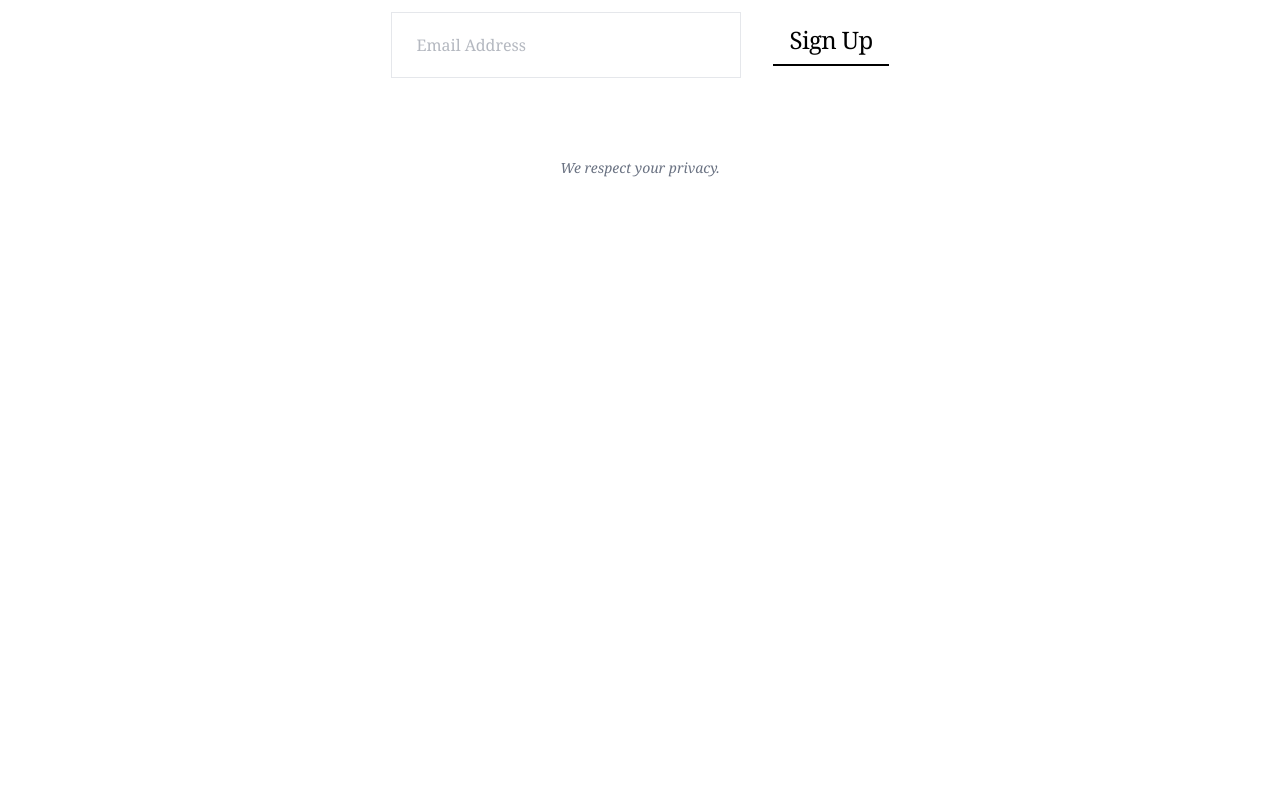
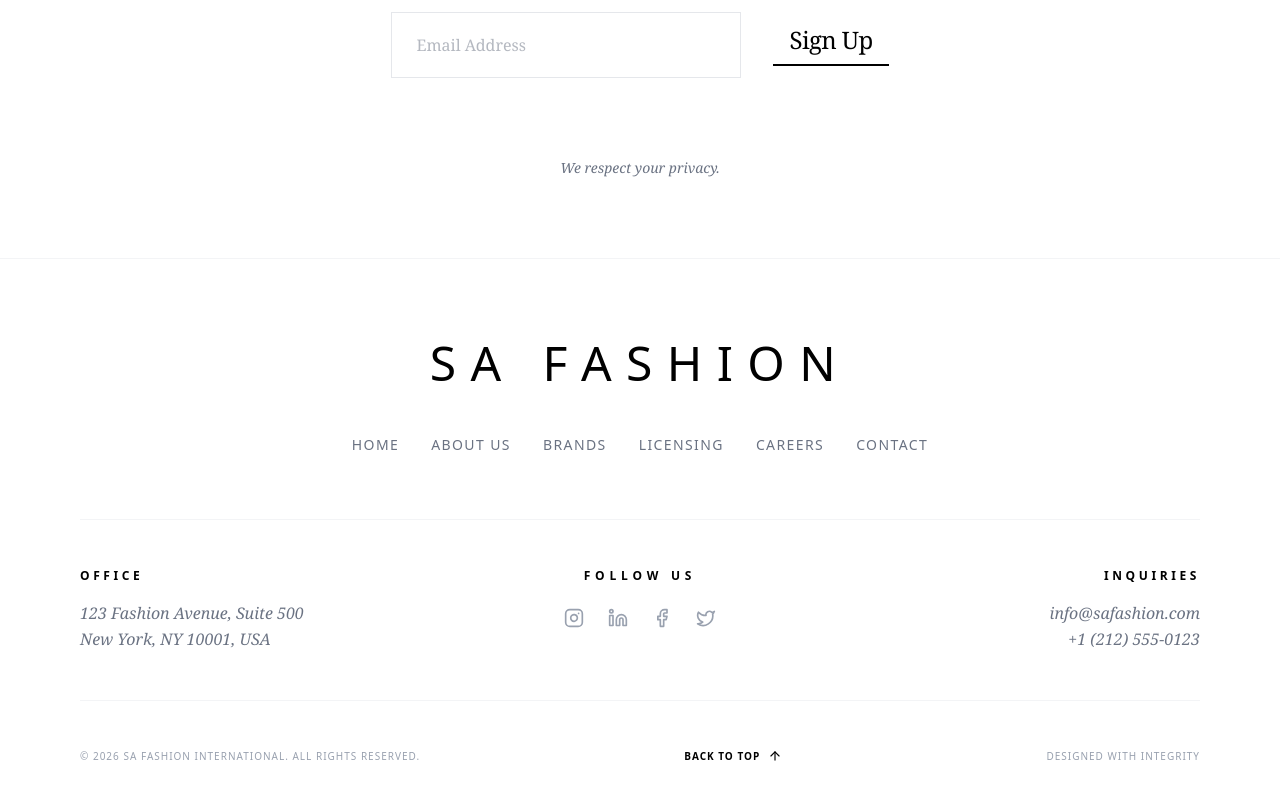
Before and after one commit to mdabdullahm/sa-fashion, a Next.js app: page / in a window 1280 px wide. Shown: the part 6068-6868 px from the top of the page. Before the commit the page ends 6326 px from the top, so only its background shows below. Built offline with nearby package versions, Linux system fonts and the light colour scheme.

Commit message:
update code

```diff
--- a/package.json
+++ b/package.json
@@ -11,7 +11,7 @@
   "dependencies": {
     "framer-motion": "^12.43.0",
     "install": "^0.13.0",
-    "lucide-react": "^1.28.0",
+    "lucide-react": "^0.563.0",
     "next": "16.2.12",
     "react": "19.2.4",
     "react-dom": "19.2.4"
--- a/src/app/layout.tsx
+++ b/src/app/layout.tsx
@@ -2,6 +2,7 @@ import type { Metadata } from "next";
 import { Geist, Geist_Mono } from "next/font/google";
 import "./globals.css";
 import Navbar from "@/components/common/Navbar";
+import Footer from "@/components/common/Footer";
 
 const geistSans = Geist({
   variable: "--font-geist-sans",
@@ -31,6 +32,7 @@ export default function RootLayout({
       <body className="min-h-full flex flex-col">
         <Navbar/>
         {children}
+        <Footer/>
       </body>
     </html>
   );
--- /dev/null
+++ b/src/components/common/Footer.tsx
@@ -0,0 +1,97 @@
+"use client";
+
+import React from "react";
+import Link from "next/link";
+import { motion } from "framer-motion";
+import { Instagram, Linkedin, Facebook, Twitter, ArrowUp } from "lucide-react";
+
+const Footer = () => {
+  const currentYear = new Date().getFullYear();
+
+  const scrollToTop = () => {
+    window.scrollTo({ top: 0, behavior: "smooth" });
+  };
+
+  return (
+    <footer className="w-full bg-white pt-20 pb-10 border-t border-gray-100">
+      <div className="max-w-full mx-auto px-6 md:px-12 lg:px-20">
+
+        {/* উপরের অংশ: লোগো এবং মেনু */}
+        <div className="flex flex-col items-center mb-16">
+          <Link href="/">
+            <h2 className="text-3xl md:text-5xl font-light tracking-[0.3em] uppercase text-black font-sans mb-12">
+              Sa Fashion
+            </h2>
+          </Link>
+
+          <nav className="flex flex-wrap justify-center gap-x-8 gap-y-4">
+            {["Home", "About Us", "Brands", "Licensing", "Careers", "Contact"].map((item) => (
+              <Link
+                key={item}
+                href={item === "Home" ? "/" : `/${item.toLowerCase().replace(" ", "")}`}
+                className="text-sm uppercase tracking-widest font-medium text-gray-500 hover:text-black transition-colors"
+              >
+                {item}
+              </Link>
+            ))}
+          </nav>
+        </div>
+
+        {/* মাঝখানের অংশ: ইনফো এবং সোশ্যাল */}
+        <div className="grid grid-cols-1 md:grid-cols-3 gap-12 py-12 border-y border-gray-100">
+
+          {/* এড্রেস */}
+          <div className="text-center md:text-left space-y-4">
+            <h4 className="text-xs uppercase tracking-[0.3em] font-bold text-black">Office</h4>
+            <p className="text-gray-500 font-serif leading-relaxed italic">
+              123 Fashion Avenue, Suite 500 <br />
+              New York, NY 10001, USA
+            </p>
+          </div>
+
+          {/* সোশ্যাল মিডিয়া */}
+          <div className="flex flex-col items-center space-y-6">
+            <h4 className="text-xs uppercase tracking-[0.4em] font-bold text-black">Follow Us</h4>
+            <div className="flex gap-6">
+              {[Instagram, Linkedin, Facebook, Twitter].map((Icon, i) => (
+                <Link key={i} href="#" className="text-gray-400 hover:text-black transition-transform hover:scale-110">
+                  <Icon size={20} />
+                </Link>
+              ))}
+            </div>
+          </div>
+
+          {/* কন্টাক্ট ডিটেইলস */}
+          <div className="text-center md:text-right space-y-4">
+            <h4 className="text-xs uppercase tracking-[0.3em] font-bold text-black">Inquiries</h4>
+            <p className="text-gray-500 font-serif leading-relaxed italic">
+              info@safashion.com <br />
+              +1 (212) 555-0123
+            </p>
+          </div>
+        </div>
+
+        {/* নিচের অংশ: কপিরাইট এবং ব্যাক টু টপ */}
+        <div className="mt-12 flex flex-col md:flex-row justify-between items-center gap-6">
+          <p className="text-[10px] uppercase tracking-widest text-gray-400">
+            © {currentYear} Sa Fashion International. All rights reserved.
+          </p>
+
+          <button
+            onClick={scrollToTop}
+            className="group flex items-center gap-2 text-[10px] uppercase tracking-widest font-bold text-black"
+          >
+            Back to Top <ArrowUp size={14} className="group-hover:-translate-y-1 transition-transform" />
+          </button>
+
+          <p className="text-[10px] uppercase tracking-widest text-gray-400">
+            Designed with Integrity
+          </p>
+        </div>
+
+      </div>
+    </footer>
+  );
+};
+
+export default Footer;
```
Also changed, not shown: 1 other file (tests, documents, lock files or other folders).
